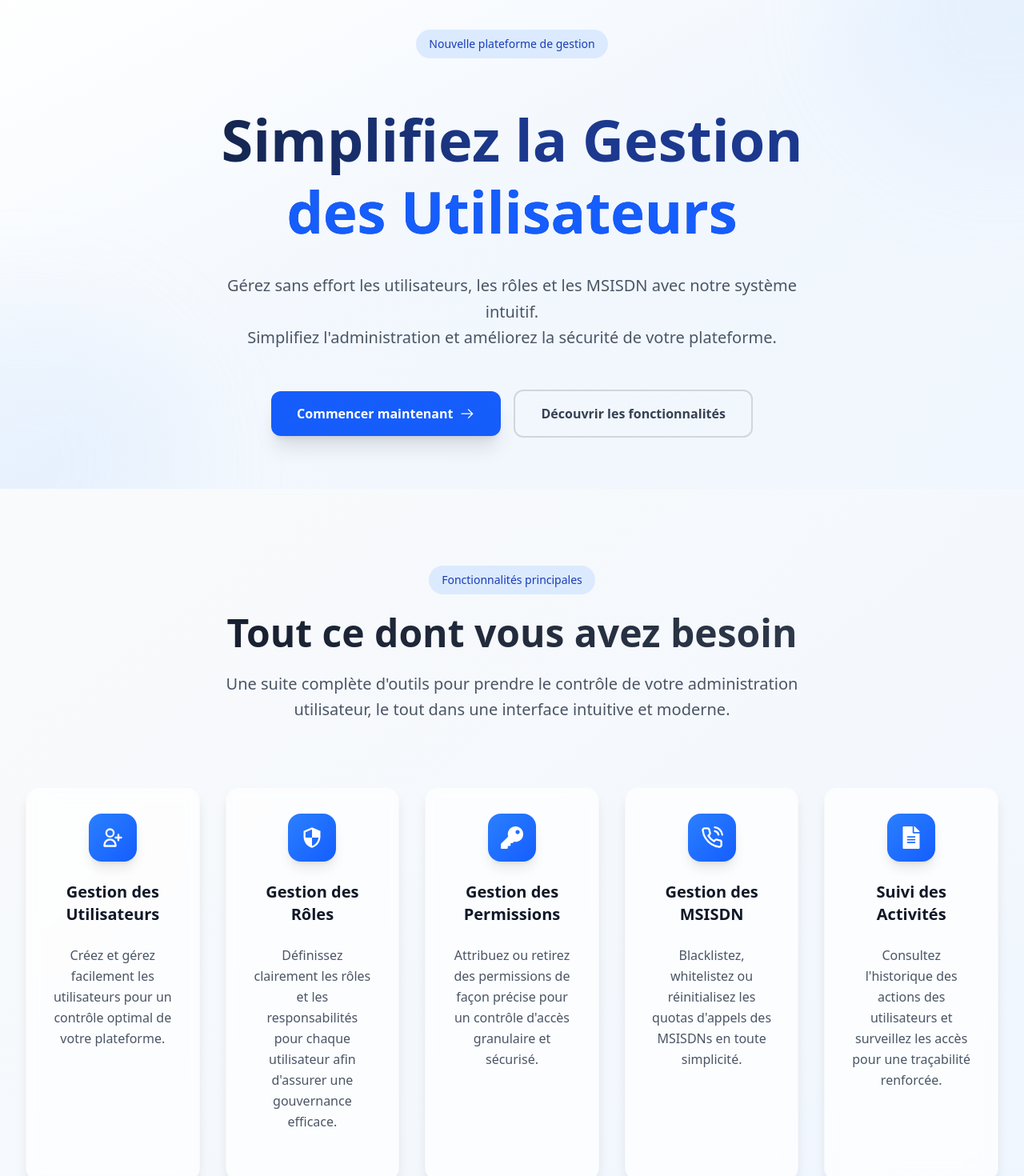
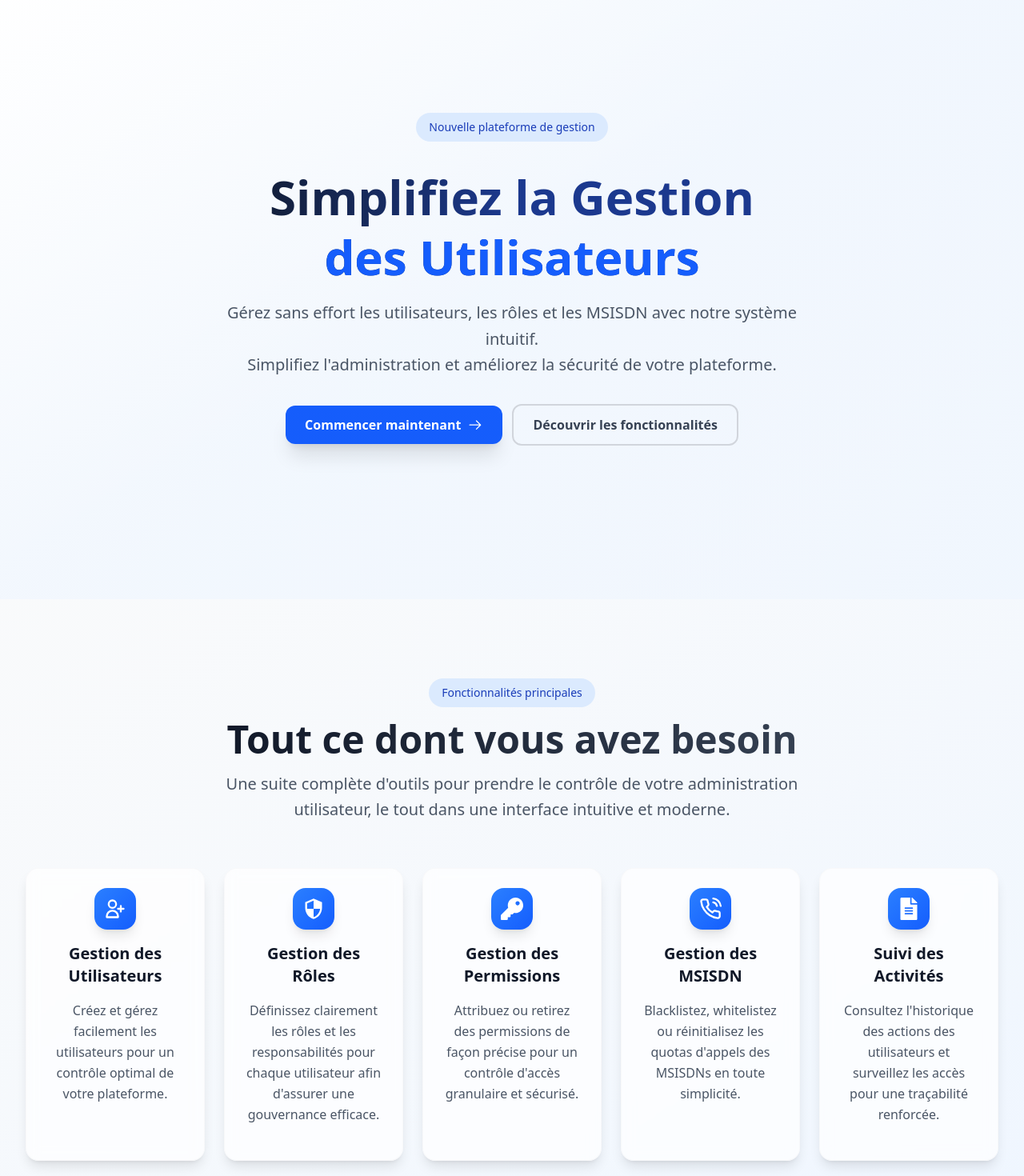
Before and after one commit to AbderaoufSouissi/Dynamic-IVR-Manager, a React (Vite) app in the folder IVR-client/: page / in a window 1280 px wide. Shown: the part 120-1590 px from the top of the page at 80% size. Built offline with nearby package versions, Linux system fonts and the light colour scheme; no server answers.

Commit message:
Frontend: Modification de la page HomePage

```diff
--- a/IVR-client/src/pages/AdminDashboard.tsx
+++ b/IVR-client/src/pages/AdminDashboard.tsx
@@ -1,6 +1,6 @@
 // adjust path if needed
 import { Outlet } from "react-router-dom";
-import DashboardHeader from "../components/header/DashboardHeader";
+import DashboardHeader from "../components/headers/DashboardHeader";
 import Sidebar from "../components/sideBar/SideBar";
 
 const AdminDashboard = () => {
--- a/IVR-client/src/pages/AuditsPage.tsx
+++ b/IVR-client/src/pages/AuditsPage.tsx
@@ -7,7 +7,7 @@ import type { Audit } from "../types/types";
 import { HiX } from "react-icons/hi";
 import { HiDocumentText } from "react-icons/hi2";
 import { useSearchParams } from "react-router-dom";
-import PageHeader from "../components/header/PageHeader";
+import PageHeader from "../components/headers/PageHeader";
 
 const AuditsPage = () => {
   const [filters, setFilters] = useState({
--- a/IVR-client/src/pages/HomePage.tsx
+++ b/IVR-client/src/pages/HomePage.tsx
@@ -4,7 +4,6 @@ import { GoArrowRight } from "react-icons/go";
 import { HiOutlineUserAdd } from "react-icons/hi";
 import { MdOutlineSecurity } from "react-icons/md";
 import { NavLink } from "react-router-dom";
-import Footer from "../components/footer/Footer";
 
 const HomePage = () => {
   const features = [
@@ -48,34 +47,26 @@ const HomePage = () => {
 
   return (
      <div className="bg-gradient-to-br from-slate-50 to-blue-50 min-h-screen">
-      {/* Enhanced Header */}
-     {/* Enhanced Modern Header */}
       <header className="bg-gradient-to-r from-white via-blue-50/30 to-white backdrop-blur-lg shadow-sm sticky top-0 z-50 border-b border-gray-100/50">
-  {/* Background decoration */}
         <div className="absolute inset-0 overflow-hidden">
           <div className="absolute top-0 left-1/4 w-32 h-32 bg-blue-200/10 rounded-full blur-2xl"></div>
           <div className="absolute top-0 right-1/4 w-24 h-24 bg-blue-300/10 rounded-full blur-xl"></div>
         </div>
 
         <div className="container mx-auto px-4 sm:px-6 lg:px-8 relative z-10">
-    <div className="flex items-center justify-center py-6">
-      {/* Centered Logo/Title with enhanced styling */}
+          <div className="flex items-center justify-center py-3">
             <div className="flex items-center space-x-3 group">
-        {/* Icon/Logo element */}
               <div className="bg-gradient-to-br from-blue-500 to-blue-600 p-2.5 rounded-xl shadow-lg group-hover:scale-105 transition-all duration-300">
                 <div className="w-6 h-6 bg-white rounded-md flex items-center justify-center">
                   <div className="w-3 h-3 bg-gradient-to-br from-blue-500 to-blue-600 rounded-sm"></div>
                 </div>
               </div>
-
-        {/* Title */}
               <h1 className="font-bold text-2xl md:text-3xl bg-gradient-to-r from-gray-900 via-blue-900 to-gray-900 bg-clip-text text-transparent tracking-tight">
                 Dynamic IVR Manager
               </h1>
             </div>
           </div>
 
-    {/* Optional: Navigation dots or breadcrumb indicator */}
           <div className="absolute right-6 top-1/2 transform -translate-y-1/2 hidden md:flex items-center space-x-2">
             <div className="w-2 h-2 bg-blue-500 rounded-full"></div>
             <div className="w-2 h-2 bg-blue-300 rounded-full"></div>
@@ -83,42 +74,39 @@ const HomePage = () => {
           </div>
         </div>
 
-  {/* Bottom gradient line */}
         <div className="absolute bottom-0 left-0 right-0 h-px bg-gradient-to-r from-transparent via-blue-300/50 to-transparent"></div>
       </header>
 
       <main>
-        {/* Enhanced Hero Section */}
-        <section className="py-10 md:py-16 text-center bg-gradient-to-br from-white via-blue-50/50 to-blue-50/30 relative overflow-hidden">
-          {/* Background decoration */}
-          <div className="absolute inset-0 overflow-hidden">
+        {/* Hero Section */}
+        <section className="min-h-[90vh] md:h-screen flex flex-col justify-center items-center text-center bg-gradient-to-br from-white via-blue-50/50 to-blue-50/30 relative overflow-hidden px-4 sm:px-6 lg:px-8 py-12 md:py-0">
+          <div className="absolute inset-0 overflow-hidden -z-10">
             <div className="absolute -top-40 -right-40 w-96 h-96 bg-blue-200/20 rounded-full blur-3xl"></div>
             <div className="absolute -bottom-40 -left-40 w-96 h-96 bg-blue-200/20 rounded-full blur-3xl"></div>
           </div>
 
-          <div className="container mx-auto px-4 sm:px-6 lg:px-8 relative z-10">
-            <div className="mb-8">
-              <span className="inline-block px-4 py-2 bg-blue-100 text-blue-800 rounded-full text-sm font-medium mb-6">
+          <div className="max-w-3xl mx-auto w-full">
+            <div className="mb-6 md:mb-8">
+              <span className="inline-block px-4 py-2 bg-blue-100 text-blue-800 rounded-full text-sm font-medium">
                 Nouvelle plateforme de gestion
               </span>
             </div>
 
-            <h1 className="text-4xl md:text-7xl font-bold bg-gradient-to-r from-gray-900 via-blue-900 to-blue-900 bg-clip-text text-transparent leading-tight mb-6">
-              Simplifiez la Gestion
-              <br />
+            <h1 className="text-3xl md:text-5xl lg:text-6xl font-bold bg-gradient-to-r from-gray-900 via-blue-900 to-blue-900 bg-clip-text text-transparent leading-tight mb-4">
+              Simplifiez la Gestion <br className="hidden md:block" />
               <span className="text-blue-600">des Utilisateurs</span>
             </h1>
 
-            <p className="mt-8 max-w-3xl mx-auto text-xl text-gray-600 leading-relaxed">
+            <p className="mt-4 text-lg md:text-xl text-gray-600 leading-relaxed px-2 md:px-0">
               Gérez sans effort les utilisateurs, les rôles et les MSISDN avec notre système intuitif.
               <br className="hidden md:block" />
               Simplifiez l'administration et améliorez la sécurité de votre plateforme.
             </p>
 
-            <div className="mt-12 flex flex-col sm:flex-row gap-4 justify-center items-center">
+            <div className="mt-8 flex flex-col sm:flex-row gap-3 justify-center items-center">
               <NavLink
                 to={"/login"}
-                className="inline-flex items-center justify-center bg-gradient-to-r from-blue-600 to-blue-600 text-white font-semibold py-4 px-8 rounded-xl shadow-xl hover:from-blue-700 hover:to-blue-700 transition-all duration-300 transform hover:scale-105 hover:shadow-2xl group"
+                className="inline-flex items-center justify-center bg-gradient-to-r from-blue-600 to-blue-600 text-white font-semibold py-3 px-6 rounded-xl shadow-xl hover:from-blue-700 hover:to-blue-700 transition-all duration-300 transform hover:scale-105 hover:shadow-2xl group"
               >
                 <span>Commencer maintenant</span>
                 <GoArrowRight className="ml-2 w-5 h-5 group-hover:translate-x-1 transition-transform" />
@@ -126,7 +114,7 @@ const HomePage = () => {
 
               <button
                 onClick={scrollToFeatures}
-                className="inline-flex items-center justify-center border-2 border-gray-300 text-gray-700 font-semibold py-4 px-8 rounded-xl hover:border-blue-600 hover:text-blue-600 transition-all duration-300 hover:bg-white hover:shadow-lg"
+                className="inline-flex items-center justify-center border-2 border-gray-300 text-gray-700 font-semibold py-3 px-6 rounded-xl hover:border-blue-600 hover:text-blue-600 transition-all duration-300 hover:bg-white hover:shadow-lg"
               >
                 Découvrir les fonctionnalités
               </button>
@@ -134,32 +122,33 @@ const HomePage = () => {
           </div>
         </section>
 
-        {/* Enhanced Features Section */}
-        <section id="features-section" className="py-24 bg-gradient-to-br from-gray-50 to-blue-50/50">
-          <div className="container mx-auto px-4 sm:px-6 lg:px-8">
-            <div className="text-center mb-20">
-              <span className="inline-block px-4 py-2 bg-blue-100 text-blue-800 rounded-full text-sm font-medium mb-6">
+        {/* Features Section */}
+        <section
+          id="features-section"
+          className="py-16 md:py-24 lg:min-h-screen flex flex-col justify-center bg-gradient-to-br from-gray-50 to-blue-50/50 px-4 sm:px-6 lg:px-8"
+        >
+          <div className="container mx-auto">
+            <div className="text-center mb-10 md:mb-14 max-w-3xl mx-auto">
+              <span className="inline-block px-4 py-2 bg-blue-100 text-blue-800 rounded-full text-sm font-medium mb-4">
                 Fonctionnalités principales
               </span>
-              <h2 className="text-4xl md:text-5xl font-bold bg-gradient-to-r from-gray-900 to-gray-700 bg-clip-text text-transparent mb-6">
+              <h2 className="text-3xl md:text-4xl lg:text-5xl font-bold bg-gradient-to-r from-gray-900 to-gray-700 bg-clip-text text-transparent mb-4">
                 Tout ce dont vous avez besoin
               </h2>
-              <p className="mt-6 max-w-3xl mx-auto text-xl text-gray-600 leading-relaxed">
+              <p className="mt-4 text-lg md:text-xl text-gray-600 leading-relaxed px-2 md:px-0">
                 Une suite complète d'outils pour prendre le contrôle de votre administration utilisateur,
                 le tout dans une interface intuitive et moderne.
               </p>
             </div>
 
-            <div className="grid grid-cols-1 md:grid-cols-2 lg:grid-cols-3 xl:grid-cols-5 gap-8">
+            <div className="grid grid-cols-1 md:grid-cols-2 lg:grid-cols-3 xl:grid-cols-5 gap-6">
               {features.map((feature, idx) => (
                 <div
                   key={idx}
-                  className="group bg-white/70 backdrop-blur-sm p-8 rounded-2xl shadow-lg hover:shadow-2xl transition-all duration-500 flex flex-col items-center text-center space-y-6 border border-gray-100/50 hover:border-blue-200 hover:-translate-y-2"
+                  className="group bg-white/70 backdrop-blur-sm p-6 rounded-2xl shadow-lg hover:shadow-2xl transition-all duration-500 flex flex-col items-center text-center space-y-4 border border-gray-100/50 hover:border-blue-200 hover:-translate-y-2"
                 >
-                  <div className="bg-gradient-to-br from-blue-500 to-blue-600 p-4 rounded-2xl shadow-lg group-hover:scale-110 transition-transform duration-300">
-                    <div className="text-white">
-                      {feature.icon}
-                    </div>
+                  <div className="bg-gradient-to-br from-blue-500 to-blue-600 p-3 rounded-2xl shadow-lg group-hover:scale-110 transition-transform duration-300">
+                    <div className="text-white">{feature.icon}</div>
                   </div>
 
                   <h3 className="text-xl font-bold text-gray-900 group-hover:text-blue-900 transition-colors">
@@ -176,9 +165,6 @@ const HomePage = () => {
             </div>
           </div>
         </section>
-
-        {/* Call to Action Section */}
-        <Footer/>
       </main>
     </div>
   );
--- a/IVR-client/src/pages/PermissionsPage.tsx
+++ b/IVR-client/src/pages/PermissionsPage.tsx
@@ -7,7 +7,7 @@ import type { Permission } from "../types/types";
 import { HiKey, HiOutlineKey } from "react-icons/hi2";
 import { HiX } from "react-icons/hi";
 import AddButton from "../components/buttons/AddButton";
-import PageHeader from "../components/header/PageHeader";
+import PageHeader from "../components/headers/PageHeader";
 
 const PermissionsPage = () => {
   const [filters, setFilters] = useState({
--- a/IVR-client/src/pages/RolesPage.tsx
+++ b/IVR-client/src/pages/RolesPage.tsx
@@ -7,7 +7,7 @@ import { getRoles } from "../service/RoleService";
 import type { Role } from "../types/types";
 import { HiShieldCheck } from "react-icons/hi2";
 import { HiX } from "react-icons/hi";
-import PageHeader from "../components/header/PageHeader";
+import PageHeader from "../components/headers/PageHeader";
 import AddButton from "../components/buttons/AddButton";
 
 const RolesPage = () => {
--- a/IVR-client/src/pages/UsersPage.tsx
+++ b/IVR-client/src/pages/UsersPage.tsx
@@ -7,7 +7,7 @@ import { Outlet, useNavigate, useSearchParams } from "react-router-dom";
 import { getUsers } from "../service/UserService";
 import type { User } from "../types/types";
 import AddButton from "../components/buttons/AddButton";
-import PageHeader from "../components/header/PageHeader";
+import PageHeader from "../components/headers/PageHeader";
 
 const UsersPage = () => {
   const [filters, setFilters] = useState({
```
Lines whose indentation alone changed are shown as unchanged.
